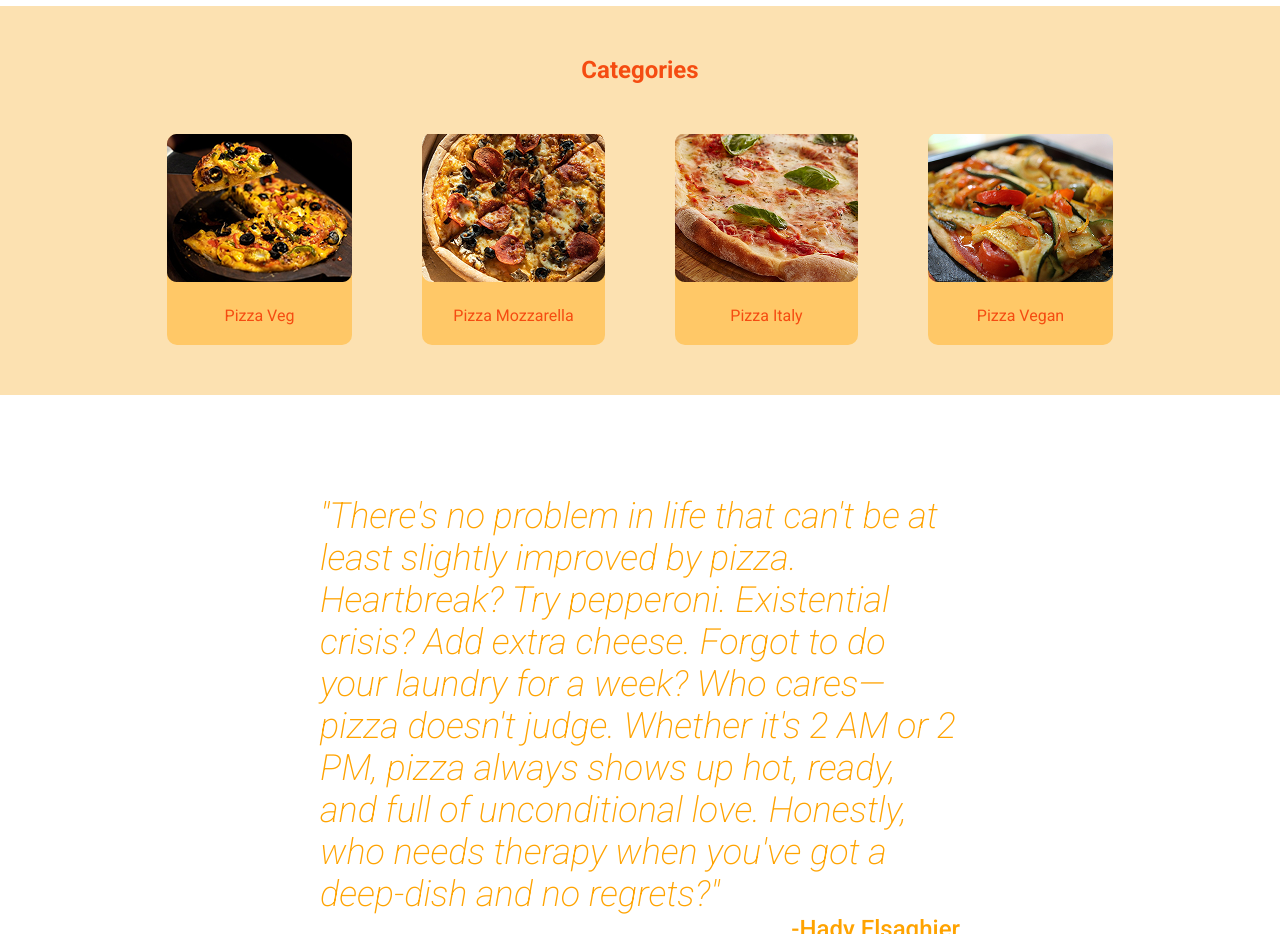
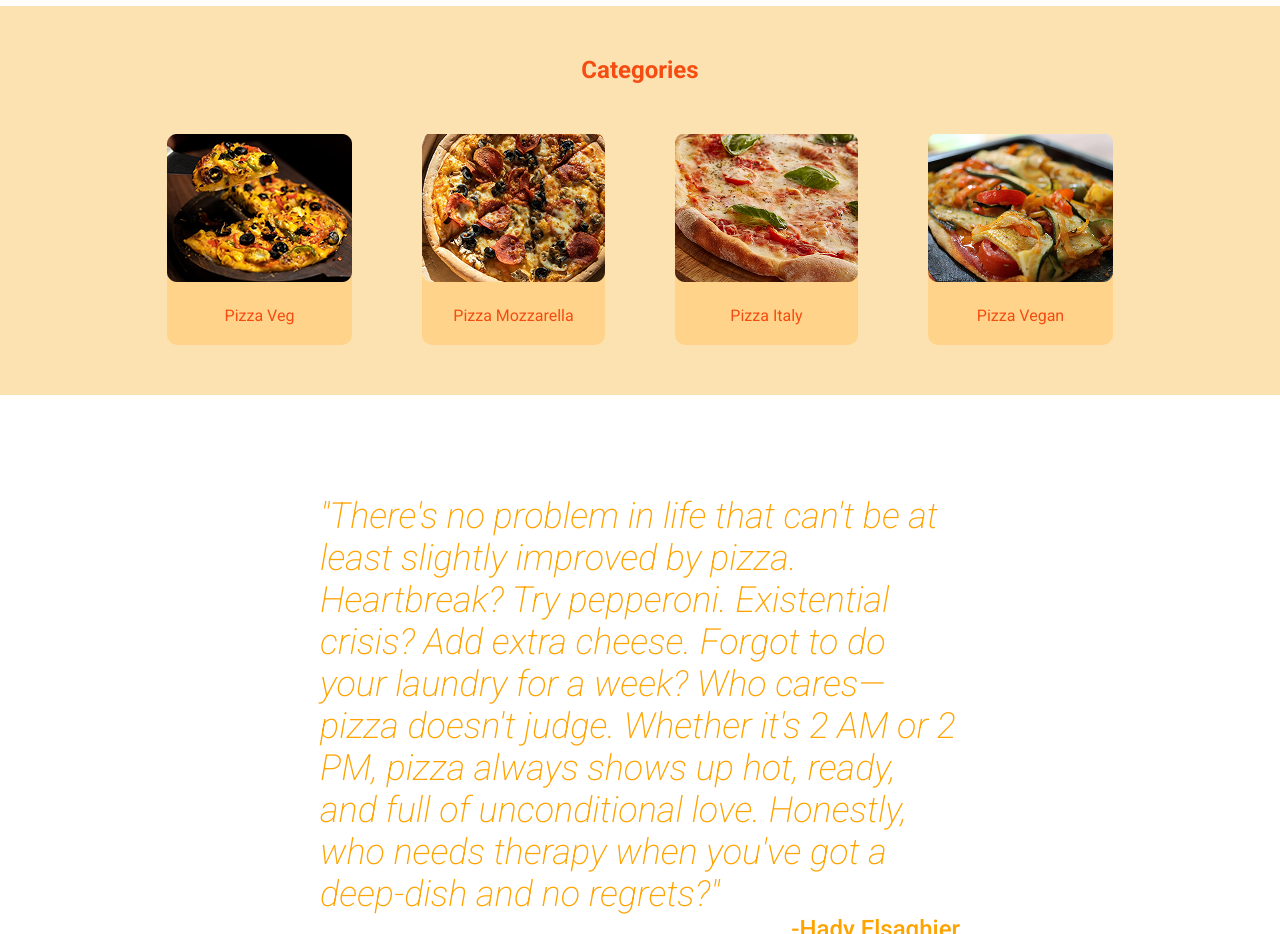
Before and after one commit to HadyElsaghier/pizza-landingPage, a plain HTML site: page index.html in a window 1280 px wide. Shown: the part 880-1814 px from the top of the page. Drawn offline with Linux system fonts and the light colour scheme.

```diff
--- a/style.css
+++ b/style.css
@@ -96,7 +96,7 @@
   gap: 70px;
 }
 .cat-flex div {
-  background-color: #ffc867;
+  background-color: #ffd48a;
   border-radius: 10px;
 }
 .cat-flex div p {
@@ -153,6 +153,7 @@
   color: white;
   background-color: #f54c11;
 }
+/* Footer Section */
 footer {
   margin-top: 100px;
   text-align: center;
```
Also changed, not shown: index.html (+1 -0 lines), 1 other file.
